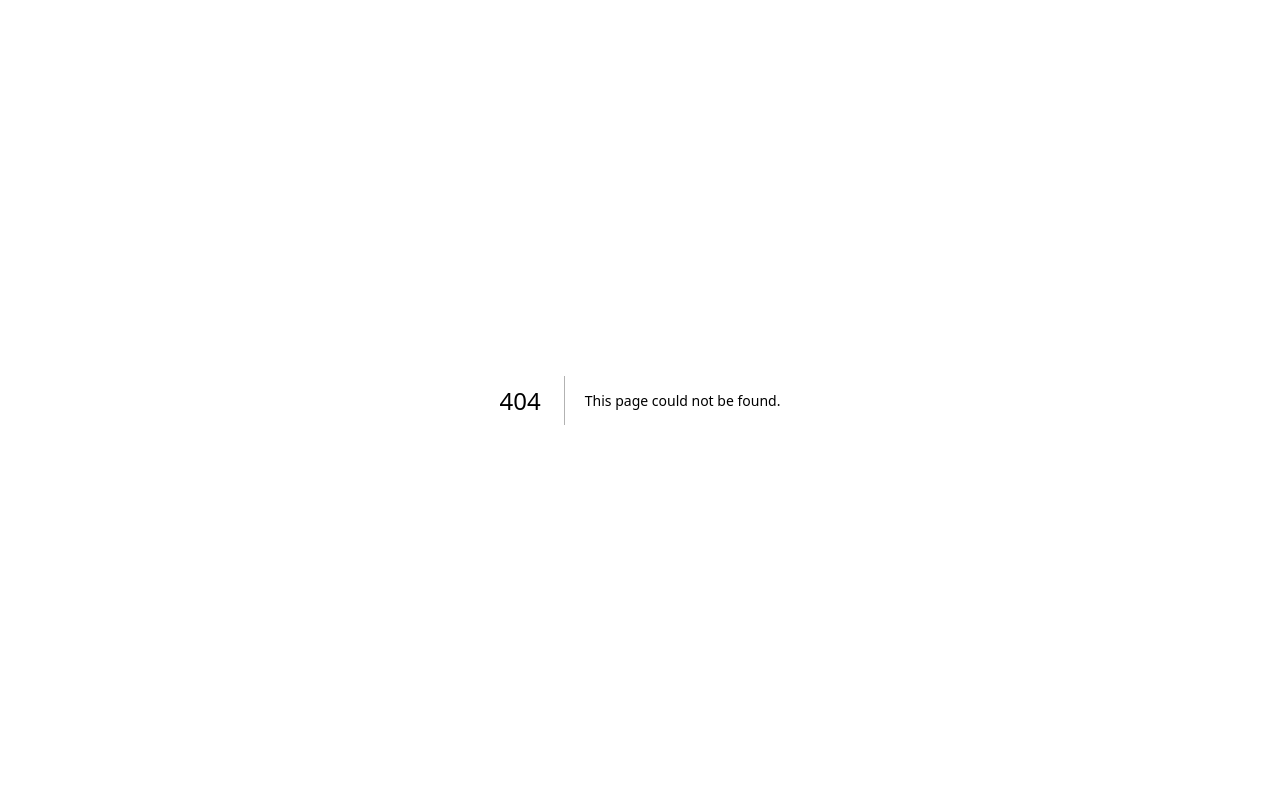
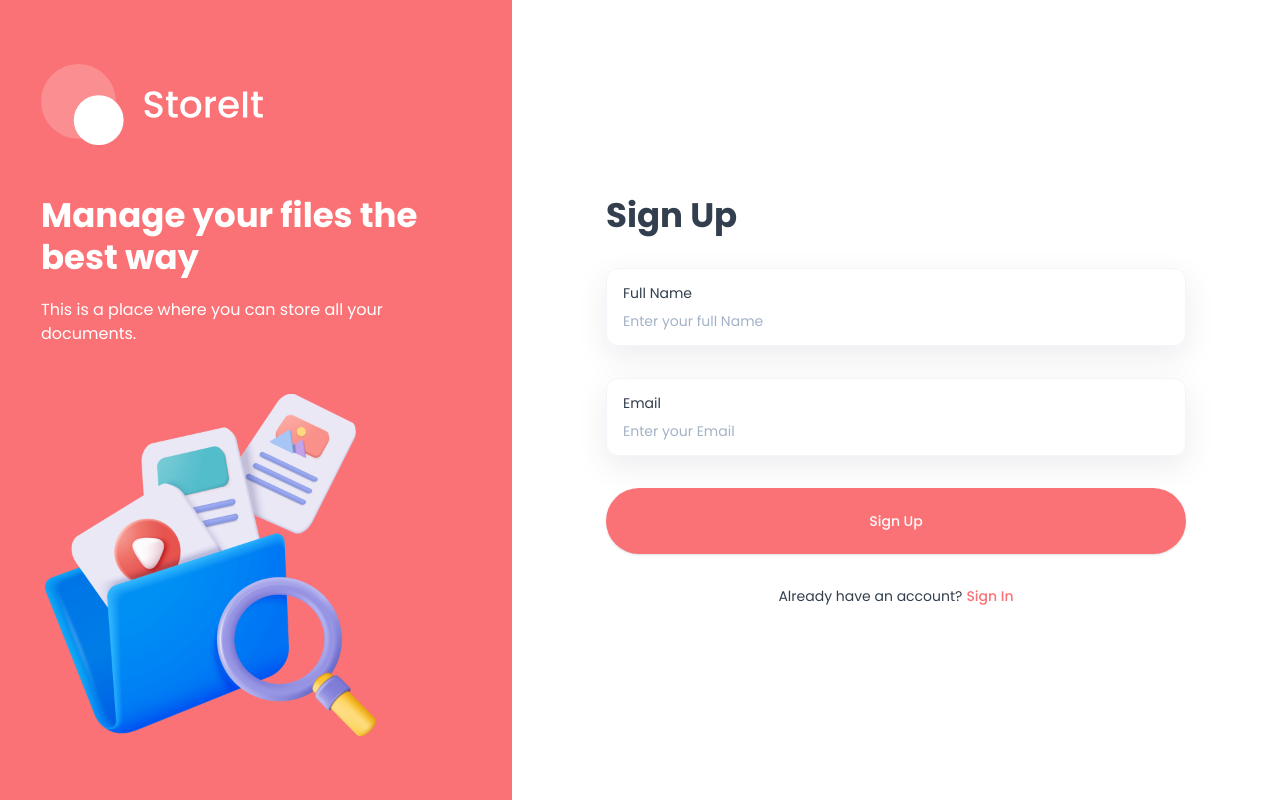
Before and after one commit to abdellahabd/Store_it, a Next.js app: page /sign-up in a window 1280 px wide. Before the commit this address had no page. Built offline with nearby package versions, Linux system fonts and the light colour scheme.

Commit message:
add Reusable AuthForm

```diff
--- /dev/null
+++ b/app/(auth)/sign-in/page.tsx
@@ -0,0 +1,6 @@
+import AuthForm from '@/components/AuthForm'
+import React from 'react'
+
+function SingIn(){return <AuthForm type='sing-in'/>}
+
+export default SingIn
--- a/app/(auth)/sing-in/page.tsx
+++ /dev/null
@@ -1,9 +0,0 @@
-import React from 'react'
-
-function SingIn() {
-  return (
-    <div>Sing In</div>
-  )
-}
-
-export default SingIn
--- a/app/(auth)/sing-up/page.tsx
+++ /dev/null
@@ -1,9 +0,0 @@
-import React from 'react'
-
-function SingUp() {
-  return (
-    <div>Sing Up</div>
-  )
-}
-
-export default SingUp
--- /dev/null
+++ b/components/AuthForm.tsx
@@ -0,0 +1,126 @@
+"use client"
+import React, { useState } from 'react'
+
+import { z } from "zod"
+import { zodResolver } from "@hookform/resolvers/zod"
+import { useForm } from "react-hook-form"
+import { Button } from "@/components/ui/button"
+import {
+  Form,
+  FormControl,
+  FormDescription,
+  FormField,
+  FormItem,
+  FormLabel,
+  FormMessage,
+} from "@/components/ui/form"
+import { Input } from "@/components/ui/input"
+import Image from 'next/image'
+import Link from 'next/link'
+
+type Formtype= 'sing-in' | 'sing-up'
+
+
+const authformSchema =(formtype:Formtype) => {
+   return z.object({
+        email: z.string().email(),
+        fullname:formtype==='sing-up'?z.string().min(2).max(50): z.string().optional()
+    })
+
+}
+
+
+
+function AuthForm({type}:{type:Formtype}) {
+    const [isLoading, setisLoading] = useState(false)
+    const [errorMessage, seterrorMessage] = useState('')
+    const formSchema = authformSchema(type);
+    const form = useForm<z.infer<typeof formSchema>>({
+            resolver: zodResolver(formSchema),
+            defaultValues: {
+              email: "",
+              fullname:""
+            },
+          })
+
+    function onSubmit(values: z.infer<typeof formSchema>) {
+          console.log(values)
+        }
+    return (<>
+
+        <Form {...form}>
+          <form onSubmit={form.handleSubmit(onSubmit)} className="auth-form">
+          <h1 className="form-title">
+            {type==='sing-in' ?'Sign In':'Sign Up'}
+          </h1>
+{type==='sing-up' && (  <FormField
+              control={form.control}
+              name="fullname"
+              render={({ field }) => (
+                <FormItem>
+                <div className="shad-form-item">
+
+                  <FormLabel className="shad-form-label">Full Name</FormLabel>
+                  <FormControl>
+                    <Input placeholder="Enter your full Name" className="shad-input" {...field} />
+                  </FormControl>
+                </div>
+                <FormMessage className="shad-form-message"  />
+                </FormItem>
+              )}
+            />
+            )}
+            <FormField
+              control={form.control}
+              name="email"
+              render={({ field }) => (
+                <FormItem>
+                <div className="shad-form-item">
+
+                  <FormLabel className="shad-form-label">Email</FormLabel>
+                  <FormControl>
+                    <Input placeholder="Enter your Email" className="shad-input" {...field} />
+                  </FormControl>
+                </div>
+                <FormMessage className="shad-form-message"  />
+                </FormItem>
+              )}
+            />
+
+             <Button
+            type="submit"
+            className="form-submit-button"
+            disabled={isLoading}
+
+          >{type==='sing-in' ?'Sign In':'Sign Up'} {isLoading && (
+            <Image
+              src="/assets/icons/loader.svg"
+              alt="loader"
+              width={24}
+              height={24}
+              className="ml-2 animate-spin"
+            />
+          )}</Button>
+           {errorMessage && <p className="error-message">*{errorMessage}</p>}
+
+<div className="body-2 flex justify-center">
+  <p className="text-light-100">
+    {type === "sing-in"
+      ? "Don't have an account?"
+      : "Already have an account?"}
+  </p>
+  <Link
+    href={type === "sing-in" ? "/sign-up" : "/sign-in"}
+    className="ml-1 font-medium text-brand"
+  >
+    {" "}
+    {type === "sing-in" ? "Sign Up" : "Sign In"}
+  </Link>
+  </div>
+          </form>
+        </Form>
+    </>
+      )
+    }
+
+export default AuthForm
--- /dev/null
+++ b/components/ui/input.tsx
@@ -0,0 +1,22 @@
+import * as React from "react"
+
+import { cn } from "@/lib/utils"
+
+const Input = React.forwardRef<HTMLInputElement, React.ComponentProps<"input">>(
+  ({ className, type, ...props }, ref) => {
+    return (
+      <input
+        type={type}
+        className={cn(
+          "flex h-9 w-full rounded-md border border-neutral-200 bg-transparent px-3 py-1 text-base shadow-sm transition-colors file:border-0 file:bg-transparent file:text-sm file:font-medium file:text-neutral-950 placeholder:text-neutral-500 focus-visible:outline-none focus-visible:ring-1 focus-visible:ring-neutral-950 disabled:cursor-not-allowed disabled:opacity-50 md:text-sm dark:border-neutral-800 dark:file:text-neutral-50 dark:placeholder:text-neutral-400 dark:focus-visible:ring-neutral-300",
+          className
+        )}
+        ref={ref}
+        {...props}
+      />
+    )
+  }
+)
+Input.displayName = "Input"
+
+export { Input }
```
Also changed, not shown: app/(auth)/sign-up/page.tsx (added, +9 -0 lines), .eslintrc.json.
